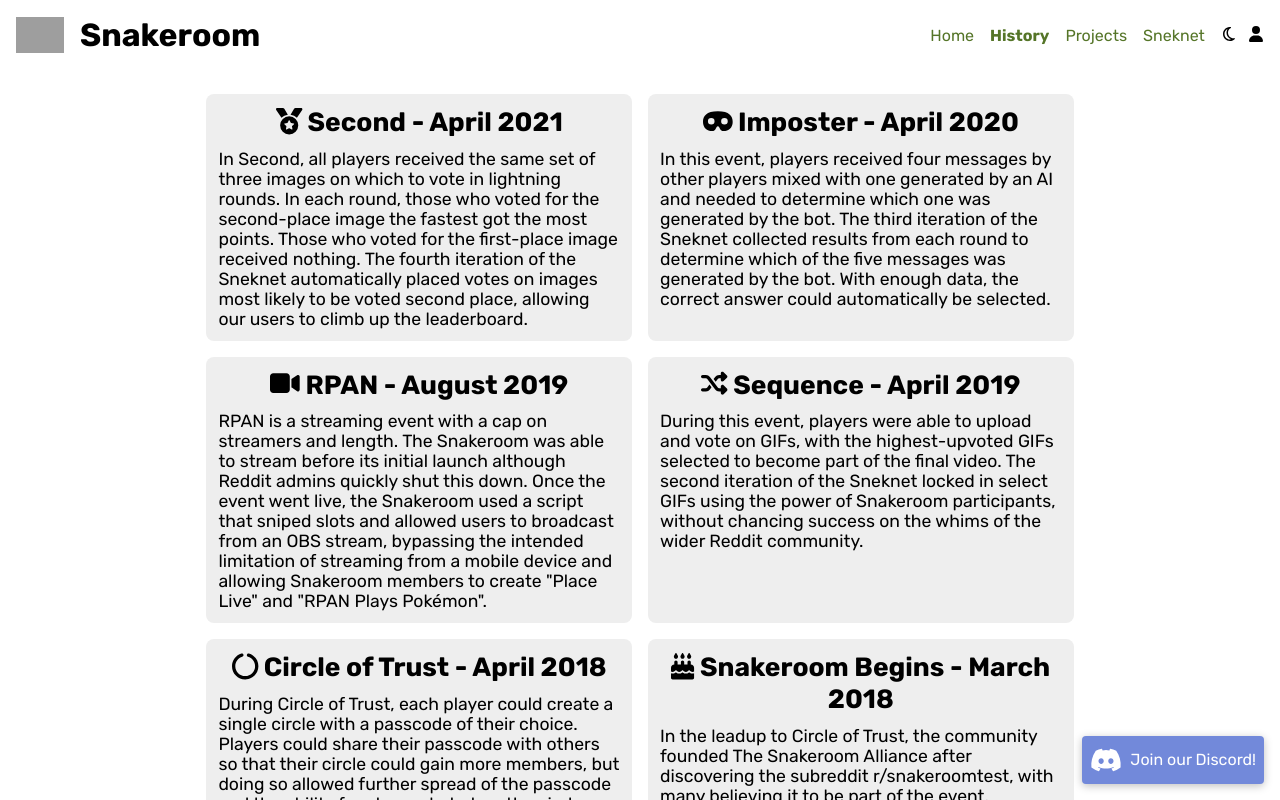
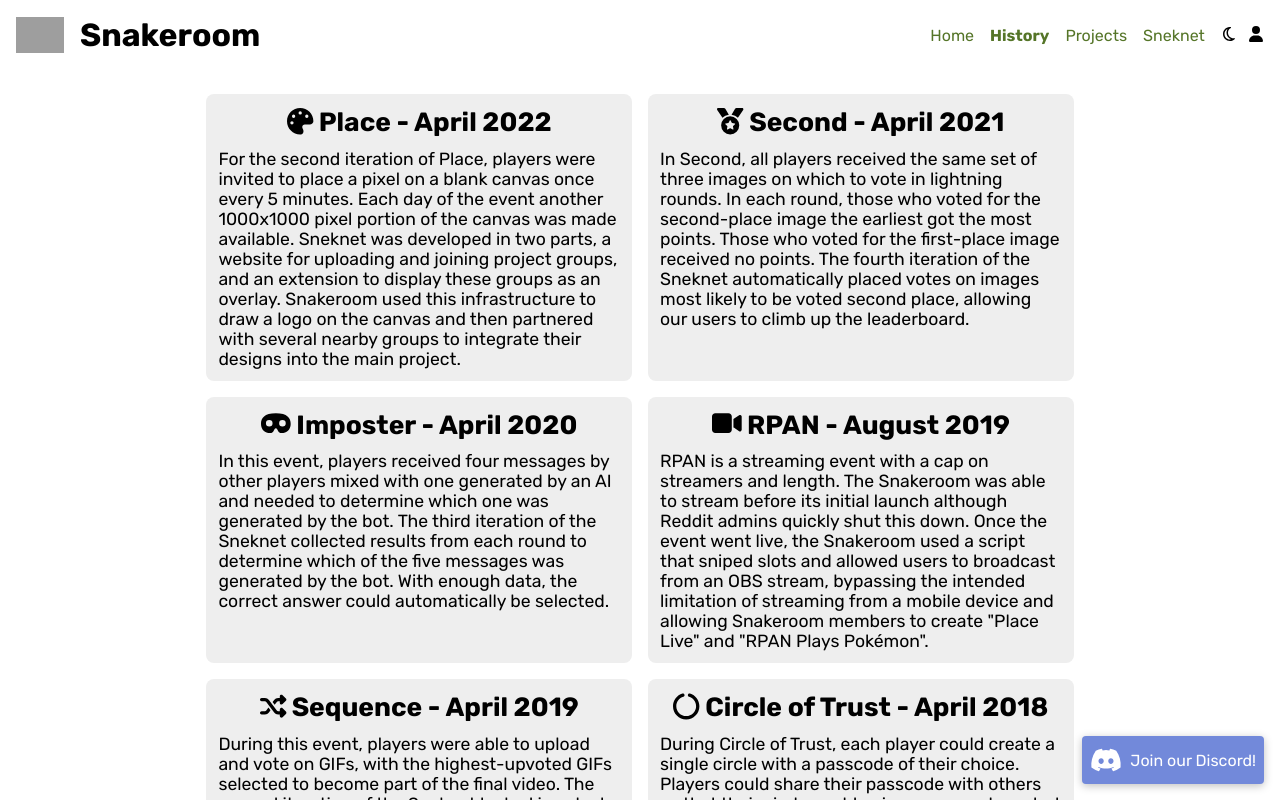
Before and after one commit to Snakeroom/Website, a Next.js app: page /history in a window 1280 px wide. Shown: the top 800 px of the page. Built offline with nearby package versions, Linux system fonts and the light colour scheme; grey boxes are pictures that could not be loaded.

Commit message:
Update history.js for 2022

```diff
--- a/pages/history.js
+++ b/pages/history.js
@@ -5,6 +5,7 @@ import {
 	faMedal,
 	faRandom,
 	faVideo,
+	faPalette,
 } from "@fortawesome/free-solid-svg-icons";
 import Head from "next/head";
 import styled from "styled-components";
@@ -39,12 +40,23 @@ export default function HistoryPage() {
 				<title>History - The Snakeroom</title>
 			</Head>
 			<EventsContainer>
+				<Event icon={faPalette} name="Place" time="April 2022">
+					For the second iteration of Place, players were invited to
+					place a pixel on a blank canvas once every 5 minutes. Each
+					day of the event another 1000x1000 pixel portion of the
+					canvas was made available. Sneknet was developed in two
+					parts, a website for uploading and joining project groups,
+					and an extension to display these groups as an overlay.
+					Snakeroom used this infrastructure to draw a logo on the
+					canvas and then partnered with several nearby groups to
+					integrate their designs into the main project.
+				</Event>
 				<Event icon={faMedal} name="Second" time="April 2021">
 					In Second, all players received the same set of three images
 					on which to vote in lightning rounds. In each round, those
-					who voted for the second-place image the fastest got the
+					who voted for the second-place image the earliest got the
 					most points. Those who voted for the first-place image
-					received nothing. The fourth iteration of the Sneknet
+					received no points. The fourth iteration of the Sneknet
 					automatically placed votes on images most likely to be voted
 					second place, allowing our users to climb up the
 					leaderboard.
```
